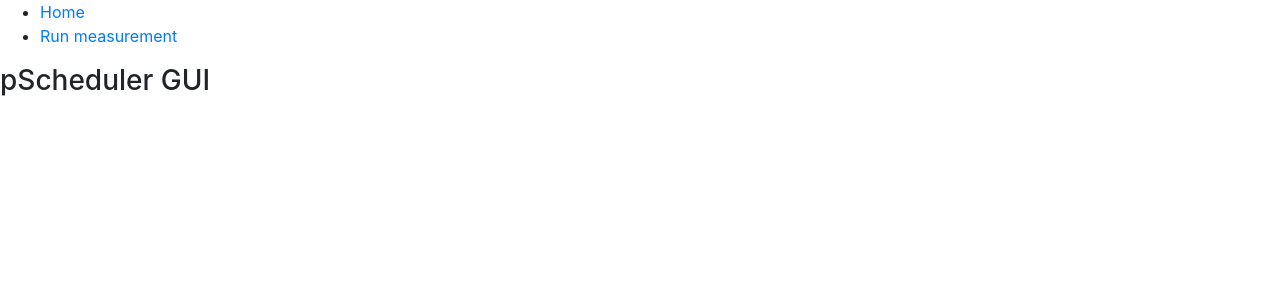
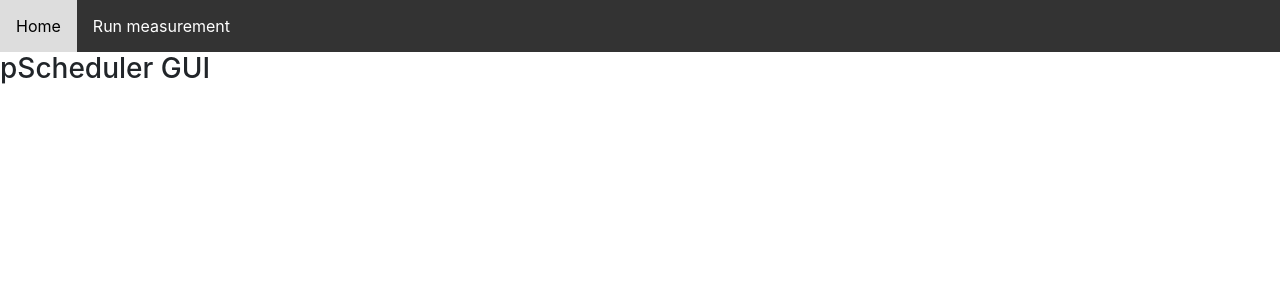
Before and after one commit to perfsonar/psgui, a React (Create React App) app: page / in a window 1280 px wide. Shown: the top 300 px of the page. Built offline with nearby package versions, Linux system fonts and the light colour scheme.

Commit message:
Table with raw packetsadded. Also, some change in css.

```diff
--- a/package.json
+++ b/package.json
@@ -22,7 +22,9 @@
     "react-scripts": "^3.4.4",
     "react-select": "^3.1.0",
     "react-switch": "^5.0.1",
-    "recharts": "^1.8.5"
+    "react-table": "^7.6.0",
+    "recharts": "^1.8.5",
+    "styled-components": "^5.2.0"
   },
   "scripts": {
     "start": "react-scripts start",
--- a/src/App.css
+++ b/src/App.css
@@ -19,6 +19,35 @@
 .App-link {
   color: #61dafb;
 }
+
+
+nav ul {
+  list-style-type: none;
+  margin: 0;
+  padding: 0;
+  overflow: hidden;
+  background-color: #333;
+}
+
+nav li {
+  float: left;
+}
+
+nav li a {
+  display: block;
+  color: white;
+  text-align: center;
+  padding: 14px 16px;
+  text-decoration: none;
+}
+
+/* Change the link color to #111 (black) on hover */
+nav li a:hover {
+  background-color: #ddd;
+  color: #000;
+  text-decoration: none;
+}
+
 
 .RunMeasurement fieldset {
 	border: #333 1px solid;
--- a/src/containers/DrawResults.jsx
+++ b/src/containers/DrawResults.jsx
@@ -2,13 +2,48 @@ import React, { Component } from 'react';
 import '../App.css';
 import ReLineChart from '../containers/ReLineChart';
 import ReHistogram from '../containers/ReHistogram';
+import ReTable from '../containers/ReTable';
+
+const AVGcolumns = [
+  {
+    Header: "Measurement",
+    accessor: "x",
+  },
+  {
+    Header: "Value",
+    accessor: "y",
+  },
+];
+
+const PTcolumns = [
+  {
+    Header: "Packet No.",
+    accessor: "x",
+  },
+  {
+    Header: "Latency",
+    accessor: "y",
+  },
+];
 
 class DrawResults extends Component {
 
   constructor(props) {
     super(props);
-    this.histdata = Object.entries(this.props.results["histogram-latency"]).map(([key, value], i) => ({index:i, latency:key, value:value})).sort((a, b) => a.latency - b.latency)
-    this.rawdata = Object.entries(this.props.results["raw-packets"]).map(([key, value], i) => ({x:key, y:value.calclatency}))
+    if (this.props.results.testtype === 'latency') {
+      this.histdata = Object.entries(this.props.results["histogram-latency"]).map(([key, value], i) => ({index:i, latency:key, value:value})).sort((a, b) => a.latency - b.latency)
+      this.rawdata = Object.entries(this.props.results["raw-packets"]).map(([key, value], i) => ({x:key, y:value.calclatency}))
+    }
+
+    this.avg = [
+        { x : 'Average latency', y :  this.props.results.stats.avglatency + ' ms' },
+        { x : 'Delay variation', y :  this.props.results.stats.rfcjitter + ' ms'},
+        { x : 'Delay Median', y :  this.props.results.stats.p50 + ' ms' },
+        { x : 'Delay Minimum', y :  this.props.results.stats.minimum + ' ms' },
+        { x : 'Delay Maximum', y :  this.props.results.stats.maximum + ' ms' },
+        { x : 'P95 - P50', y :  this.props.results.stats.p95p50 + ' ms' },
+        { x : 'P75 - P25', y :  this.props.results.stats.p75p25 + ' ms' },
+    ];
   }
 
   render() {
@@ -17,14 +52,6 @@ class DrawResults extends Component {
         <div>
           <h3>{this.props.results.tr.test.type}: {this.props.results.tr.test.spec.source} -> {this.props.results.tr.test.spec.dest} ({this.props.results.tr.test.spec["packet-count"]} packets)</h3>
           <div><a href={this.props.results.tr.href + '/runs/first'}>{this.props.results.tr.href}/runs/first</a></div>
-          <div>Average latency: {this.props.results.stats.avglatency} ms</div>
-          <div>Delay variation: {this.props.results.stats.rfcjitter} ms</div>
-          <div>Delay Median: {this.props.results.stats.p50} ms</div>
-          <div>Delay Minimum: {this.props.results.stats.minimum} ms</div>
-          <div>Delay Maximum: {this.props.results.stats.maximum} ms</div>
-          <div>Common Jitter Measurements:</div>
-          <div>P95 - P50: {this.props.results.stats.p95p50} ms</div>
-          <div>P75 - P25: {this.props.results.stats.p75p25} ms</div>
           <ReLineChart
             data={this.rawdata}
             stats = {this.props.results.stats}
@@ -32,6 +59,21 @@ class DrawResults extends Component {
           <ReHistogram
             data={this.histdata}
           />
+          <ReTable
+            columns={AVGcolumns}
+            data={this.avg}
+          />
+          <ReTable
+            columns={PTcolumns}
+            data={this.rawdata}
+          />
+        </div>
+      );
+    }
+    else {
+      return (
+        <div>
+          <a href={this.props.results.tr.href + '/runs/first'}>{this.props.results.tr.href}/runs/first</a>
         </div>
       );
     }
```
Also changed, not shown: 1 other file (tests, documents, lock files or other folders).
